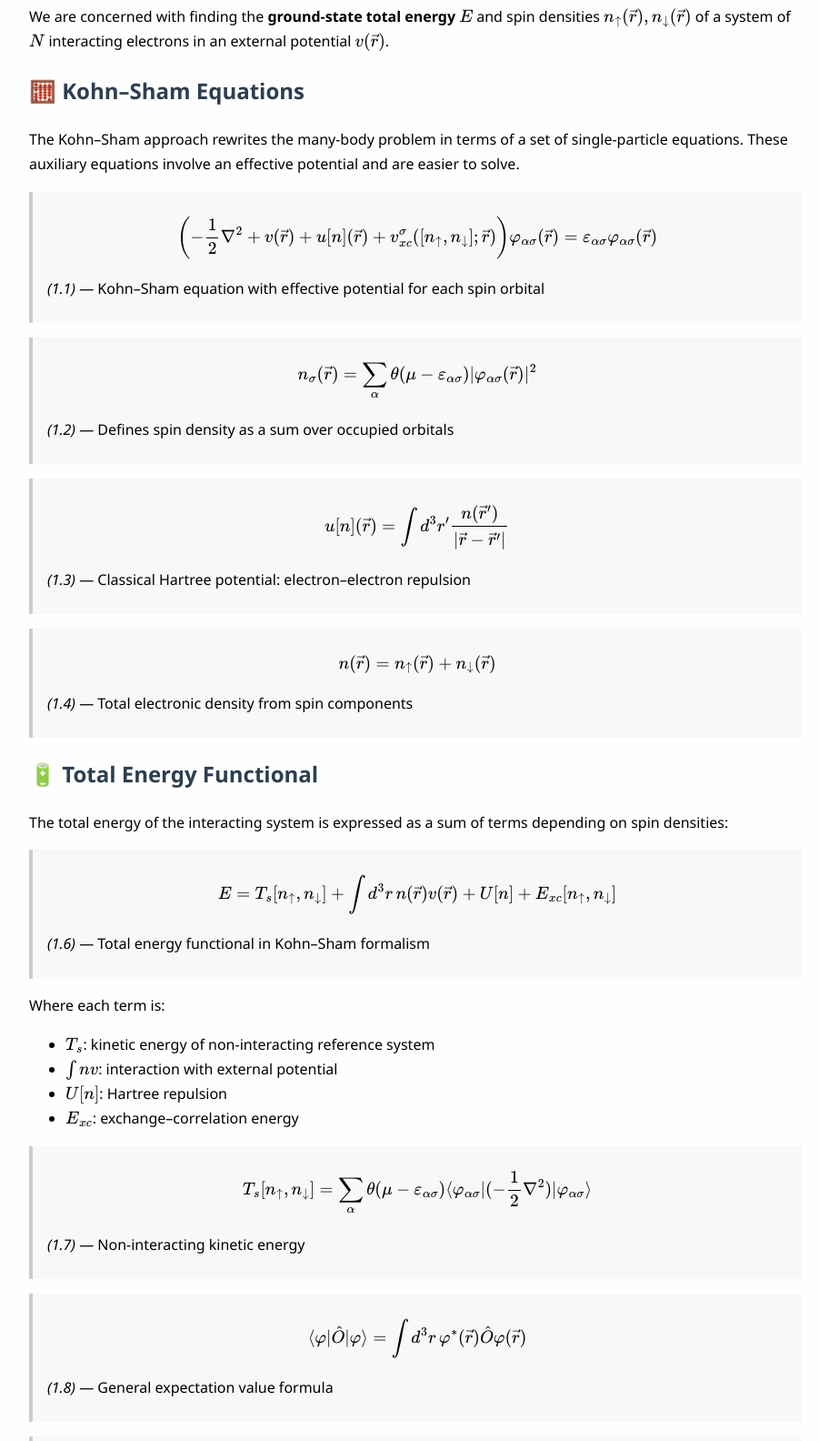
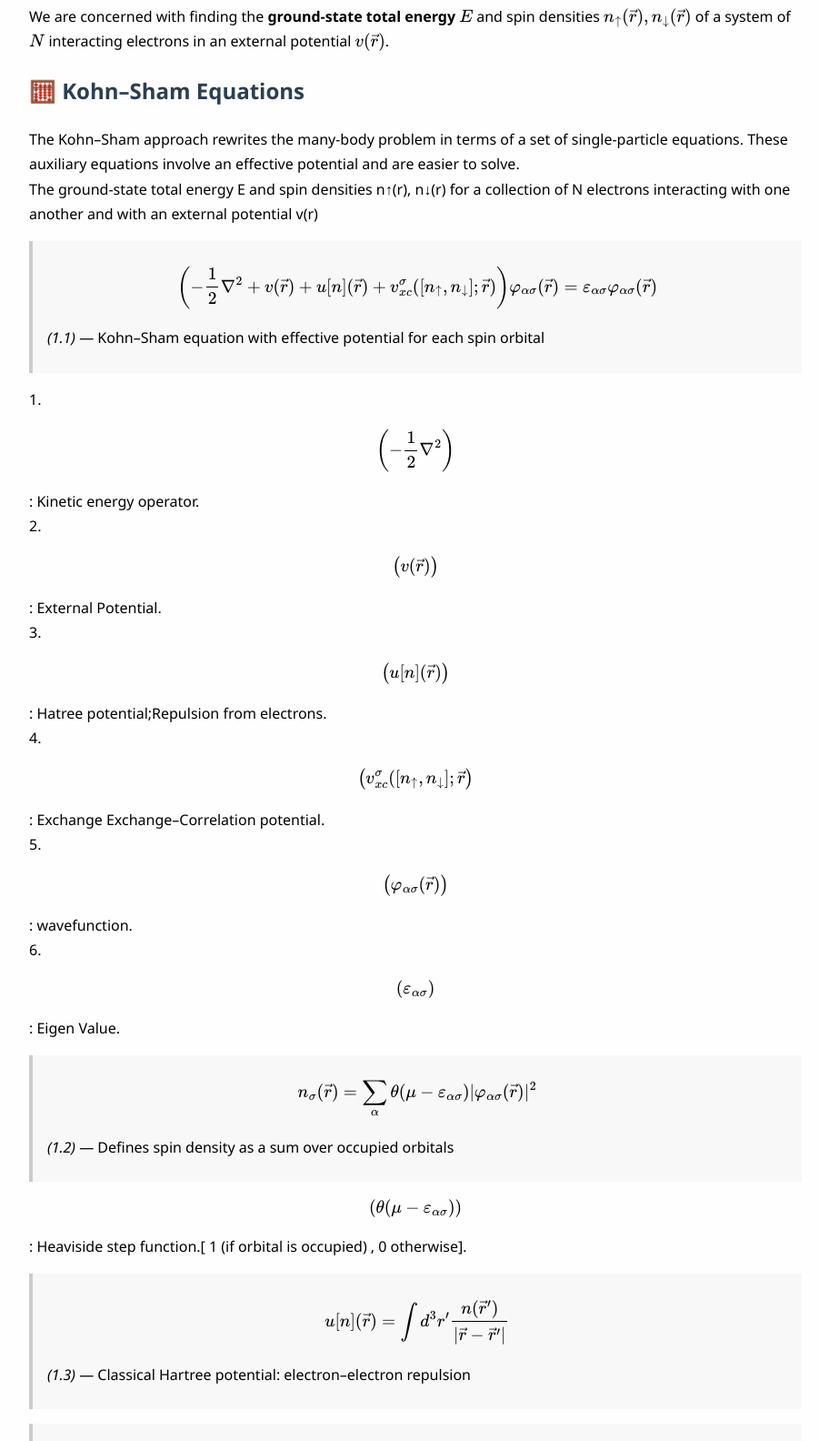
Before and after one commit to ToufikIIT/Density_Functional_Theory, a plain HTML site: page chapter1_1_2.html in a window 1280 px wide. Shown: the part 264-1848 px from the top of the page at 91% size, without its empty margins (183-1084 px from the left). Drawn offline with nearby package versions, Linux system fonts and the light colour scheme.

Commit message:
Update chapter1_1_2.html

```diff
--- a/chapter1_1_2.html
+++ b/chapter1_1_2.html
@@ -39,7 +39,11 @@
   <p>We are concerned with finding the <strong>ground-state total energy</strong> \( E \) and spin densities \( n_\uparrow(\vec{r}), n_\downarrow(\vec{r}) \) of a system of \( N \) interacting electrons in an external potential \( v(\vec{r}) \).</p>
 
   <h2>🧮 Kohn–Sham Equations</h2>
-  <p>The Kohn–Sham approach rewrites the many-body problem in terms of a set of single-particle equations. These auxiliary equations involve an effective potential and are easier to solve.</p>
+  <p>The Kohn–Sham approach rewrites the many-body problem in terms of a set of single-particle equations. These auxiliary equations involve an effective potential and are easier to solve.
+    <br>
+    The ground-state total energy
+ E and spin densities n↑(r), n↓(r) for a collection of N electrons interacting
+ with one another and with an external potential v(r)</p>
 
   <div class="eq">
     \[
@@ -48,12 +52,34 @@
     <p><em>(1.1)</em> — Kohn–Sham equation with effective potential for each spin orbital</p>
   </div>
 
+  <div>
+     1. \[\left( -\frac{1}{2} \nabla^2 \right) \] :            Kinetic energy operator.
+  </div>
+  <div>
+     2. \[\left( v(\vec{r}) \right) \] :            External Potential.
+  </div>
+  <div>
+     3. \[\left( u[n](\vec{r}) \right) \] :            Hatree potential;Repulsion from electrons.
+  </div>
+  <div>
+     4. \[\left( v_{xc}^{\sigma}([n_\uparrow,n_\downarrow];\vec{r} \right) \] :            Exchange Exchange–Correlation potential.
+  </div>
+  <span>
+     5. \[\left( \varphi_{\alpha\sigma}(\vec{r}) \right) \] :            wavefunction.
+  </span>
+  <div>
+     6. \[\left(\varepsilon_{\alpha\sigma}\right) \] :            Eigen Value.
+  </div>
+
   <div class="eq">
     \[
       n_\sigma(\vec{r}) = \sum_\alpha \theta(\mu - \varepsilon_{\alpha\sigma}) |\varphi_{\alpha\sigma}(\vec{r})|^2
     \]
     <p><em>(1.2)</em> — Defines spin density as a sum over occupied orbitals</p>
   </div>
+  <p>
+    \[\left(\theta(\mu - \varepsilon_{\alpha\sigma})\right) \] :  Heaviside step function.[ 1 (if orbital is occupied) , 0 otherwise].
+  </p>
 
   <div class="eq">
     \[
```
